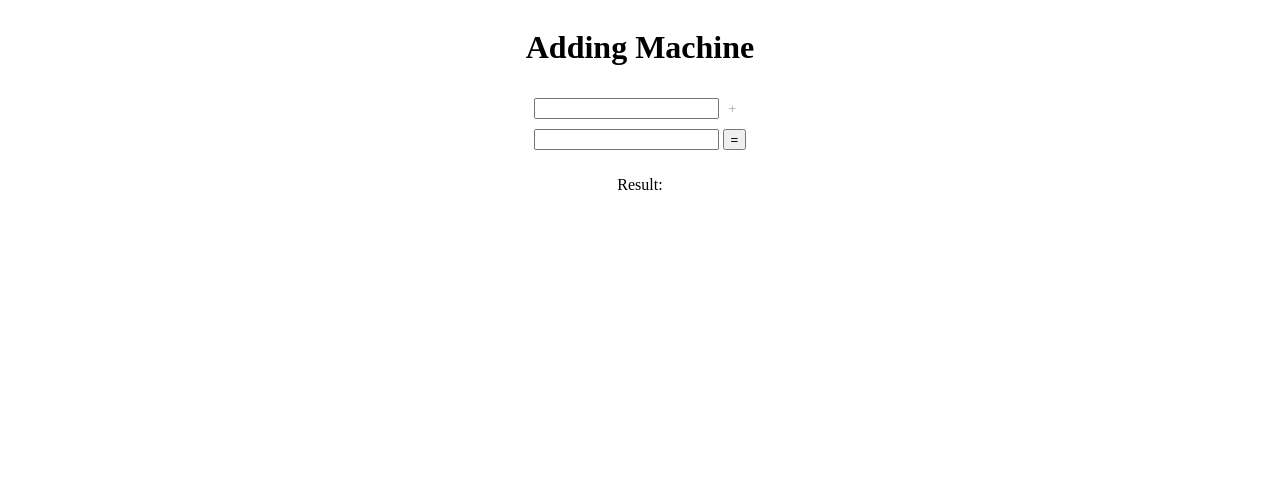
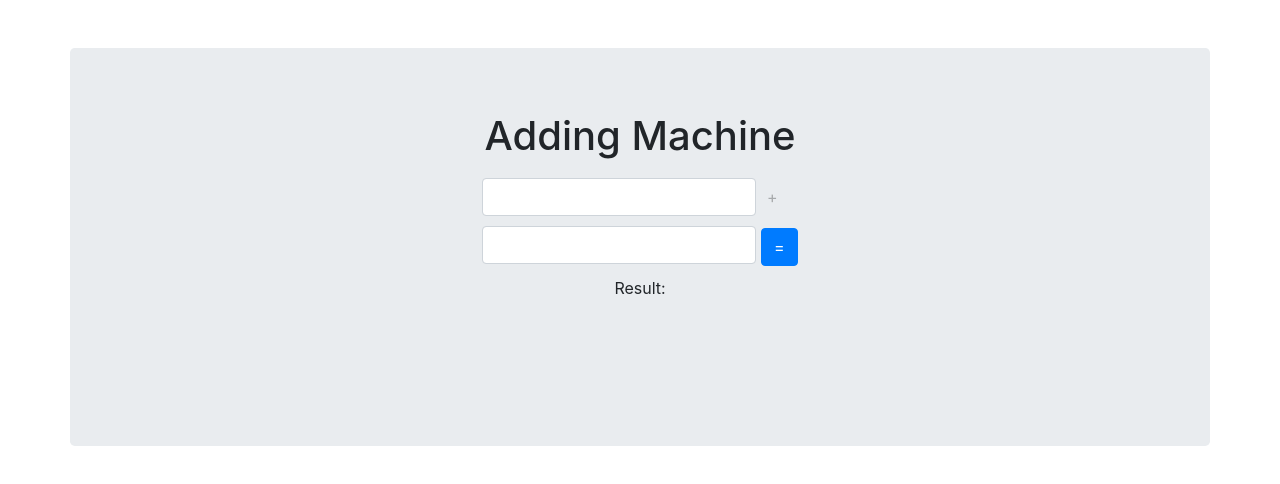
Before and after one commit to firezdog/webpack, a website: page index.html in a window 1280 px wide. Drawn offline with nearby package versions, Linux system fonts and the light colour scheme.

```diff
--- a/index.css
+++ b/index.css
@@ -32,3 +32,8 @@
   border: none;
   background: none;
 }
+
+.form-control {
+  display: inline-block;
+  width: auto;
+}
--- a/index.html
+++ b/index.html
@@ -5,25 +5,26 @@
   <meta name="viewport" content="width=device-width, initial-scale=1.0">
   <meta http-equiv="X-UA-Compatible" content="ie=edge">
   <title>Document</title>
+  <link rel="stylesheet" href="https://maxcdn.bootstrapcdn.com/bootstrap/4.0.0/css/bootstrap.min.css" integrity="sha384-Gn5384xqQ1aoWXA+058RXPxPg6fy4IWvTNh0E263XmFcJlSAwiGgFAW/dAiS6JXm" crossorigin="anonymous">
   <link rel="stylesheet" href="index.css"/>
 </head>
 <body>
-  <div class="adding-machine">
+  <div class="adding-machine mt-5 container jumbotron">
     <h1>Adding Machine</h1>
     <div class="controls">
       <div>
-        <input class="js-controls__input-a" type="text"/>
+        <input class="js-controls__input-a form-control" type="text"/>
         <button class="controls__button--plus" disabled>+</button>
       </div>
       <div>
-        <input class="js-controls__input-b" type="text"/>
-        <button class="js-controls__submit">=</button>
+        <input class="js-controls__input-b form-control" type="text"/>
+        <button class="js-controls__submit btn btn-primary">=</button>
       </div>
     </div>
     <div class="result">
       <p>Result: <span class="js-result"></span></p>
     </div>
-    <div class="js-error error hidden"></div>
+    <div class="js-error alert alert-danger error hidden"></div>
   </div>
   <script src="src/app/component.service.js"></script>
   <script src="src/app/alert.service.js"></script>
@@ -31,5 +32,6 @@
   <script src="src/app/utils/parse-inputs.js"></script>
   <script src="src/app/utils/calculate.js"></script>
   <script src="src/app/app.js"></script>
+  <script src="dist/main.js"></script>
 </body>
 </html>
--- /dev/null
+++ b/src/index.js
@@ -0,0 +1 @@
+console.log("Hello from webpack.")
```
Also changed, not shown: package.json (added, +25 -0 lines), Readme.md, 2 other files.
